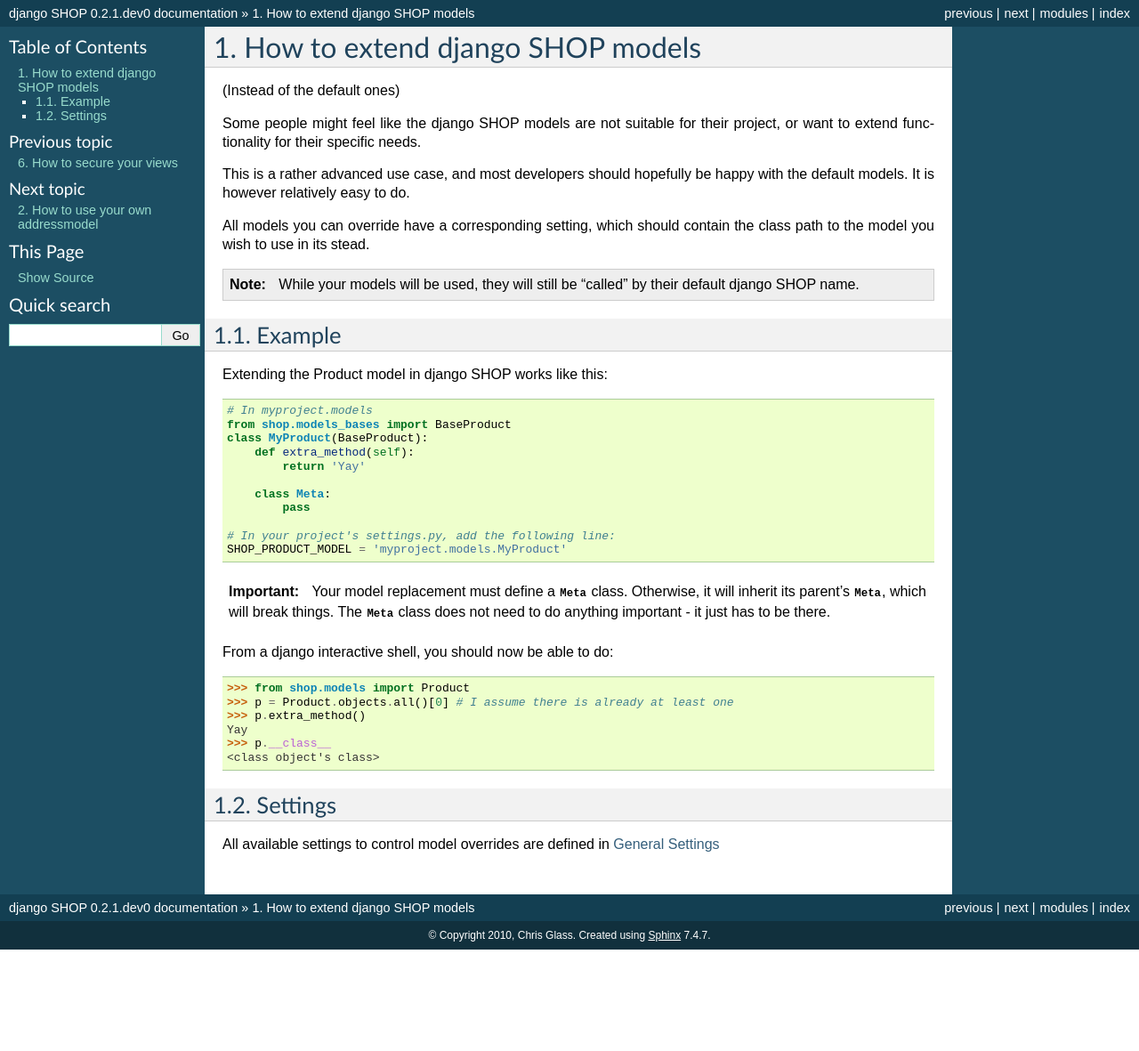
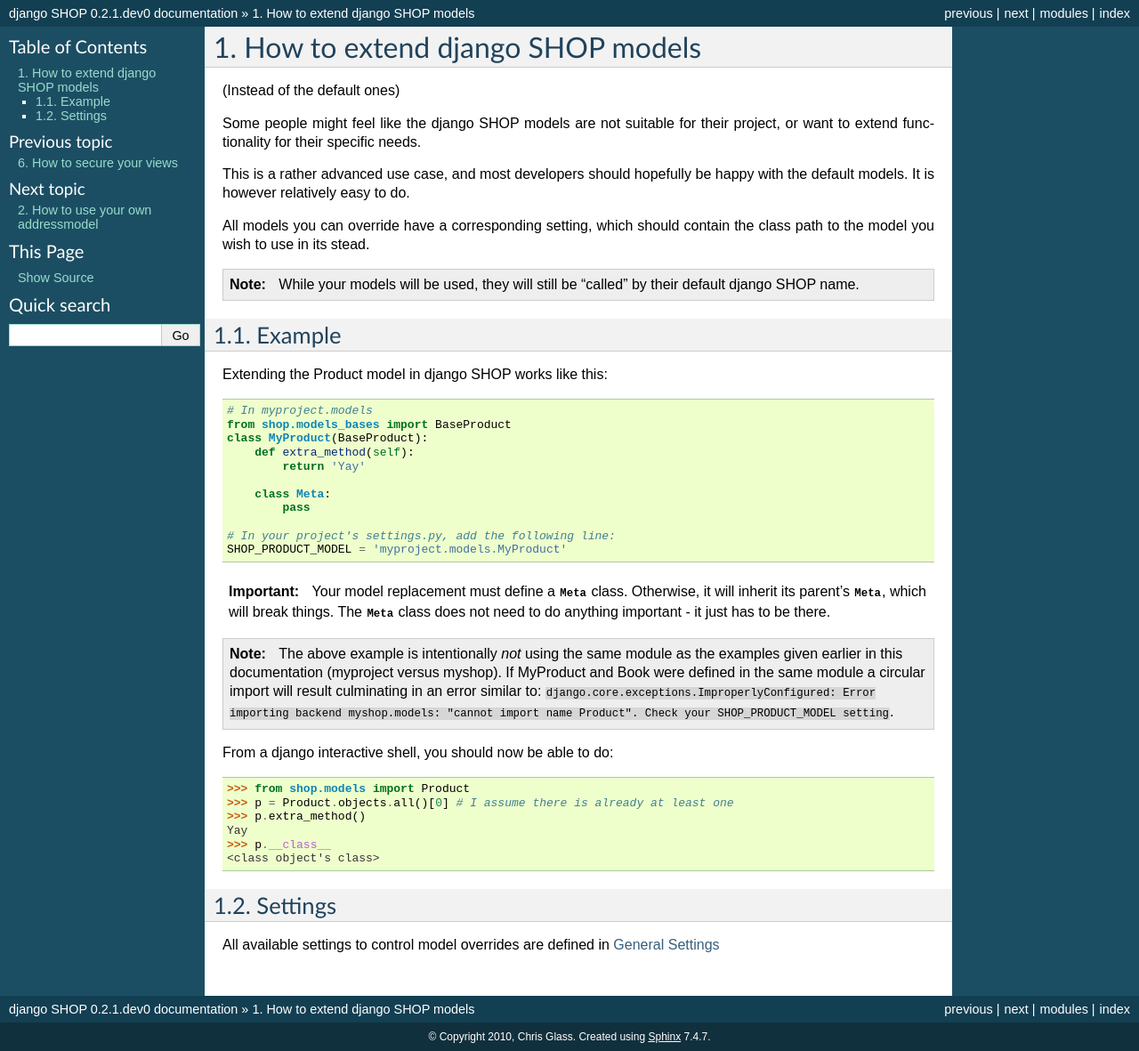
Before and after one commit to joker-softdev/django_shop, a Sphinx documentation site: the page built from docs/howto/how-to-extend-django-shop-models.rst, in a window 1280 px wide. Shown: the whole page at 89% size. Built offline with Sphinx 7.4.7, drawn with Linux system fonts in a browser that asks for light colours; before the commit the page ends 1067 px from its top, so only the background shows below that.

Commit message:
Update documentation
How to avoid ImproperlyConfigured exceptions when extending the Product model

Signed-off-by: Martin Koistinen <mkoistinen@gmail.com>

```diff
--- a/docs/howto/how-to-extend-django-shop-models.rst
+++ b/docs/howto/how-to-extend-django-shop-models.rst
@@ -38,6 +38,14 @@
    things. The :class:`Meta` class does not need to do anything important - it
    just has to be there.
 
+.. note:: The above example is intentionally *not* using the same module as
+   the examples given earlier in this documentation (myproject versus
+   myshop).  If MyProduct and Book were defined in the same module a circular
+   import will result culminating in an error similar to:
+   ``django.core.exceptions.ImproperlyConfigured: Error importing backend
+   myshop.models: "cannot import name Product". Check your SHOP_PRODUCT_MODEL
+   setting``.
+
 From a django interactive shell, you should now be able to do::
 
     >>> from shop.models import Product
```
